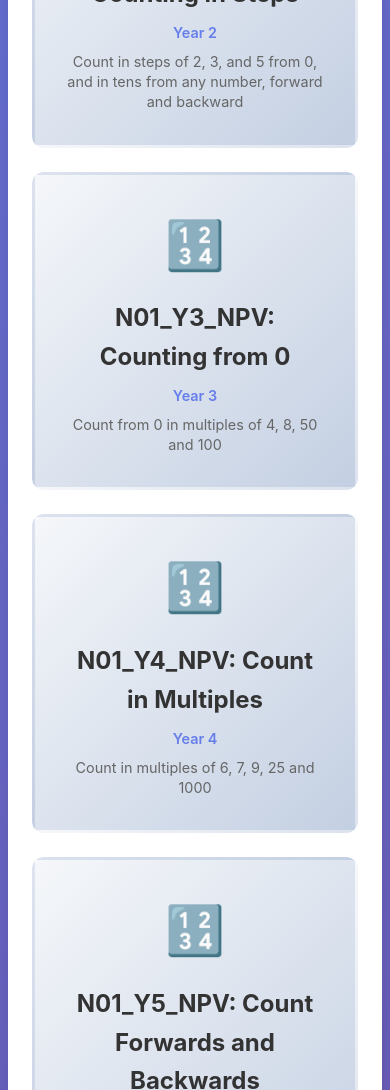
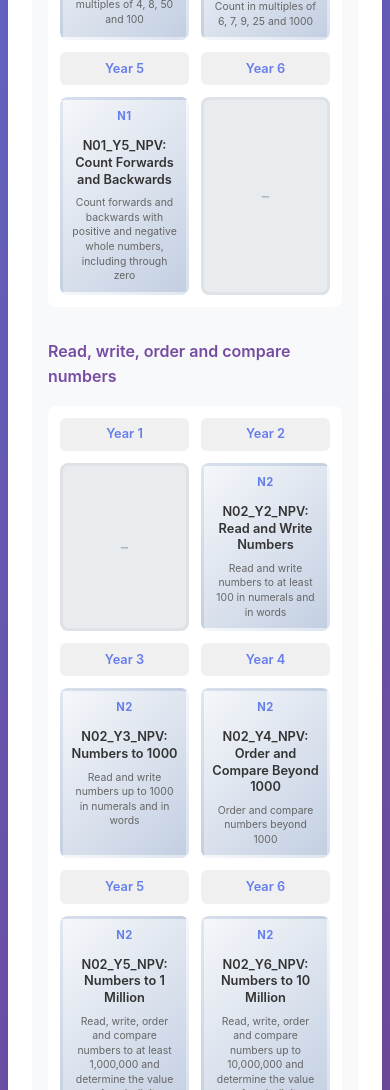
Before and after one commit to andyxwarren/question-generator, a plain HTML site: page index.html in a window 390 px wide. Shown: the part 910-2000 px from the top of the page. Drawn offline with Linux system fonts and the light colour scheme.

Commit message:
questions only 6

```diff
--- a/src/ui/app.js
+++ b/src/ui/app.js
@@ -21,31 +21,101 @@ class App {
     }
 
     /**
-     * Render module cards
+     * Render module cards grouped by strand, substrand, and year
      */
     renderModules() {
         const modulesGrid = document.querySelector('.modules-grid');
 
-        modulesGrid.innerHTML = Object.values(MODULES).map(module => `
-            <div class="module-card" data-module-id="${module.id}">
-                <div class="module-icon">${module.icon}</div>
-                <h3>${module.name}</h3>
-                <p class="module-year">${module.yearGroup}</p>
-                <p class="module-desc">${module.description}</p>
+        // Group modules by strand -> substrand -> year
+        const groupedModules = this.groupModulesByStrandAndSubstrand();
+
+        // Generate HTML for each strand
+        modulesGrid.innerHTML = Object.entries(groupedModules).map(([strand, substrands]) => `
+            <div class="strand-section">
+                <h2 class="strand-title">${strand}</h2>
+                ${Object.entries(substrands).map(([substrand, modules]) =>
+                    this.renderSubstrandGrid(substrand, modules)
+                ).join('')}
             </div>
         `).join('');
+    }
+
+    /**
+     * Group modules by strand and substrand
+     */
+    groupModulesByStrandAndSubstrand() {
+        const grouped = {};
+
+        Object.values(MODULES).forEach(module => {
+            const strand = module.strand;
+            const substrand = module.substrand;
+
+            if (!grouped[strand]) {
+                grouped[strand] = {};
+            }
+
+            if (!grouped[strand][substrand]) {
+                grouped[strand][substrand] = {};
+            }
+
+            // Extract year number from yearGroup (e.g., "Year 1" -> 1)
+            const yearMatch = module.yearGroup.match(/Year (\d+)/);
+            const year = yearMatch ? parseInt(yearMatch[1]) : null;
+
+            if (year) {
+                grouped[strand][substrand][year] = module;
+            }
+        });
+
+        return grouped;
+    }
+
+    /**
+     * Render a substrand grid with years as columns
+     */
+    renderSubstrandGrid(substrand, modulesByYear) {
+        // Find all years (1-6)
+        const allYears = [1, 2, 3, 4, 5, 6];
+
+        return `
+            <div class="substrand-section">
+                <h3 class="substrand-title">${substrand}</h3>
+                <div class="year-grid">
+                    ${allYears.map(year => {
+                        const module = modulesByYear[year];
+                        return `
+                            <div class="year-column">
+                                <div class="year-header">Year ${year}</div>
+                                ${module ? `
+                                    <div class="module-cell" data-module-id="${module.id}">
+                                        <div class="module-ref">${module.ref || module.name.split(':')[0]}</div>
+                                        <div class="module-name">${module.name}</div>
+                                        <div class="module-description">${module.description}</div>
+                                    </div>
+                                ` : `
+                                    <div class="module-cell empty">
+                                        <span class="empty-cell">-</span>
+                                    </div>
+                                `}
+                            </div>
+                        `;
+                    }).join('')}
+                </div>
+            </div>
+        `;
     }
 
     /**
      * Attach event listeners
      */
     attachEventListeners() {
-        // Module selection
-        document.querySelectorAll('.module-card').forEach(card => {
-            card.addEventListener('click', (e) => {
-                const moduleId = card.dataset.moduleId;
+        // Module selection (delegated to handle dynamically created elements)
+        document.querySelector('.modules-grid').addEventListener('click', (e) => {
+            const moduleCell = e.target.closest('.module-cell[data-module-id]');
+            if (moduleCell) {
+                const moduleId = moduleCell.dataset.moduleId;
                 this.selectModule(moduleId);
-            });
+            }
         });
 
         // Question count input
--- a/styles/main.css
+++ b/styles/main.css
@@ -89,55 +89,131 @@ header p {
     text-align: center;
 }
 
-/* Module Cards */
+/* Module Cards - New Grid Layout */
 .modules-grid {
-    display: grid;
-    grid-template-columns: repeat(auto-fit, minmax(280px, 1fr));
-    gap: 1.5rem;
     margin-top: 2rem;
 }
 
-.module-card {
-    background: linear-gradient(135deg, #f5f7fa 0%, #c3cfe2 100%);
+/* Strand Section */
+.strand-section {
+    margin-bottom: 3rem;
+    background: #f8f9fa;
     border-radius: 12px;
     padding: 2rem;
+}
+
+.strand-title {
+    font-size: 1.8rem;
+    color: #667eea;
+    margin-bottom: 2rem;
+    padding-bottom: 0.75rem;
+    border-bottom: 3px solid #667eea;
+}
+
+/* Substrand Section */
+.substrand-section {
+    margin-bottom: 2rem;
+}
+
+.substrand-section:last-child {
+    margin-bottom: 0;
+}
+
+.substrand-title {
+    font-size: 1.3rem;
+    color: #764ba2;
+    margin-bottom: 1rem;
+    font-weight: 600;
+}
+
+/* Year Grid */
+.year-grid {
+    display: grid;
+    grid-template-columns: repeat(6, 1fr);
+    gap: 1rem;
+    background: white;
+    border-radius: 8px;
+    padding: 1rem;
+}
+
+/* Year Column */
+.year-column {
+    display: flex;
+    flex-direction: column;
+    align-items: center;
+}
+
+.year-header {
+    font-size: 0.9rem;
+    font-weight: 600;
+    color: #667eea;
+    margin-bottom: 0.75rem;
+    text-align: center;
+    padding: 0.5rem;
+    background: #f0f0f0;
+    border-radius: 6px;
+    width: 100%;
+}
+
+/* Module Cell */
+.module-cell {
+    background: linear-gradient(135deg, #f5f7fa 0%, #c3cfe2 100%);
+    border-radius: 8px;
+    padding: 1rem;
     cursor: pointer;
     transition: all 0.3s ease;
     border: 3px solid transparent;
+    text-align: center;
+    width: 100%;
+    display: flex;
+    flex-direction: column;
+    justify-content: flex-start;
+    align-items: center;
+    gap: 0.5rem;
+    height: 100%;
 }
 
-.module-card:hover {
-    transform: translateY(-5px);
-    box-shadow: 0 8px 20px rgba(102, 126, 234, 0.3);
+.module-cell:not(.empty):hover {
+    transform: translateY(-3px);
+    box-shadow: 0 6px 16px rgba(102, 126, 234, 0.3);
     border-color: #667eea;
 }
 
-.module-icon {
-    font-size: 3rem;
-    text-align: center;
-    margin-bottom: 1rem;
+.module-cell.empty {
+    background: #e9ecef;
+    cursor: default;
+    border-color: #dee2e6;
+    min-height: 100px;
+    justify-content: center;
 }
 
-.module-card h3 {
-    font-size: 1.5rem;
+.module-ref {
+    font-size: 0.75rem;
+    color: #667eea;
+    font-weight: 700;
+    text-transform: uppercase;
+    letter-spacing: 0.5px;
+    margin-bottom: 0.25rem;
+}
+
+.module-name {
+    font-size: 0.9rem;
     color: #333;
-    margin-bottom: 0.5rem;
+    font-weight: 600;
+    line-height: 1.3;
+}
+
+.module-description {
+    font-size: 0.75rem;
+    color: #666;
+    line-height: 1.4;
     text-align: center;
 }
 
-.module-year {
-    text-align: center;
-    color: #667eea;
-    font-weight: 600;
-    font-size: 0.9rem;
-    margin-bottom: 0.5rem;
-}
-
-.module-desc {
-    font-size: 0.9rem;
-    color: #666;
-    text-align: center;
-    line-height: 1.4;
+.empty-cell {
+    font-size: 1.5rem;
+    color: #adb5bd;
+    font-weight: 300;
 }
 
 /* Questions Section */
@@ -401,8 +477,47 @@ header p {
         font-size: 2rem;
     }
 
-    .modules-grid {
-        grid-template-columns: 1fr;
+    .strand-section {
+        padding: 1rem;
+    }
+
+    .strand-title {
+        font-size: 1.4rem;
+    }
+
+    .substrand-title {
+        font-size: 1.1rem;
+    }
+
+    .year-grid {
+        grid-template-columns: repeat(3, 1fr);
+        gap: 0.75rem;
+        padding: 0.75rem;
+    }
+
+    .year-header {
+        font-size: 0.8rem;
+        padding: 0.4rem;
+    }
+
+    .module-cell {
+        padding: 0.75rem;
+    }
+
+    .module-cell.empty {
+        min-height: 80px;
+    }
+
+    .module-ref {
+        font-size: 0.7rem;
+    }
+
+    .module-name {
+        font-size: 0.85rem;
+    }
+
+    .module-description {
+        font-size: 0.7rem;
     }
 
     .questions-header {
@@ -419,3 +534,29 @@ header p {
         width: 100%;
     }
 }
+
+@media (max-width: 480px) {
+    .year-grid {
+        grid-template-columns: repeat(2, 1fr);
+    }
+
+    .strand-title {
+        font-size: 1.2rem;
+    }
+
+    .substrand-title {
+        font-size: 1rem;
+    }
+
+    .module-cell {
+        padding: 0.5rem;
+    }
+
+    .module-name {
+        font-size: 0.8rem;
+    }
+
+    .module-description {
+        font-size: 0.65rem;
+    }
+}
```
Also changed, not shown: README.md (added).
